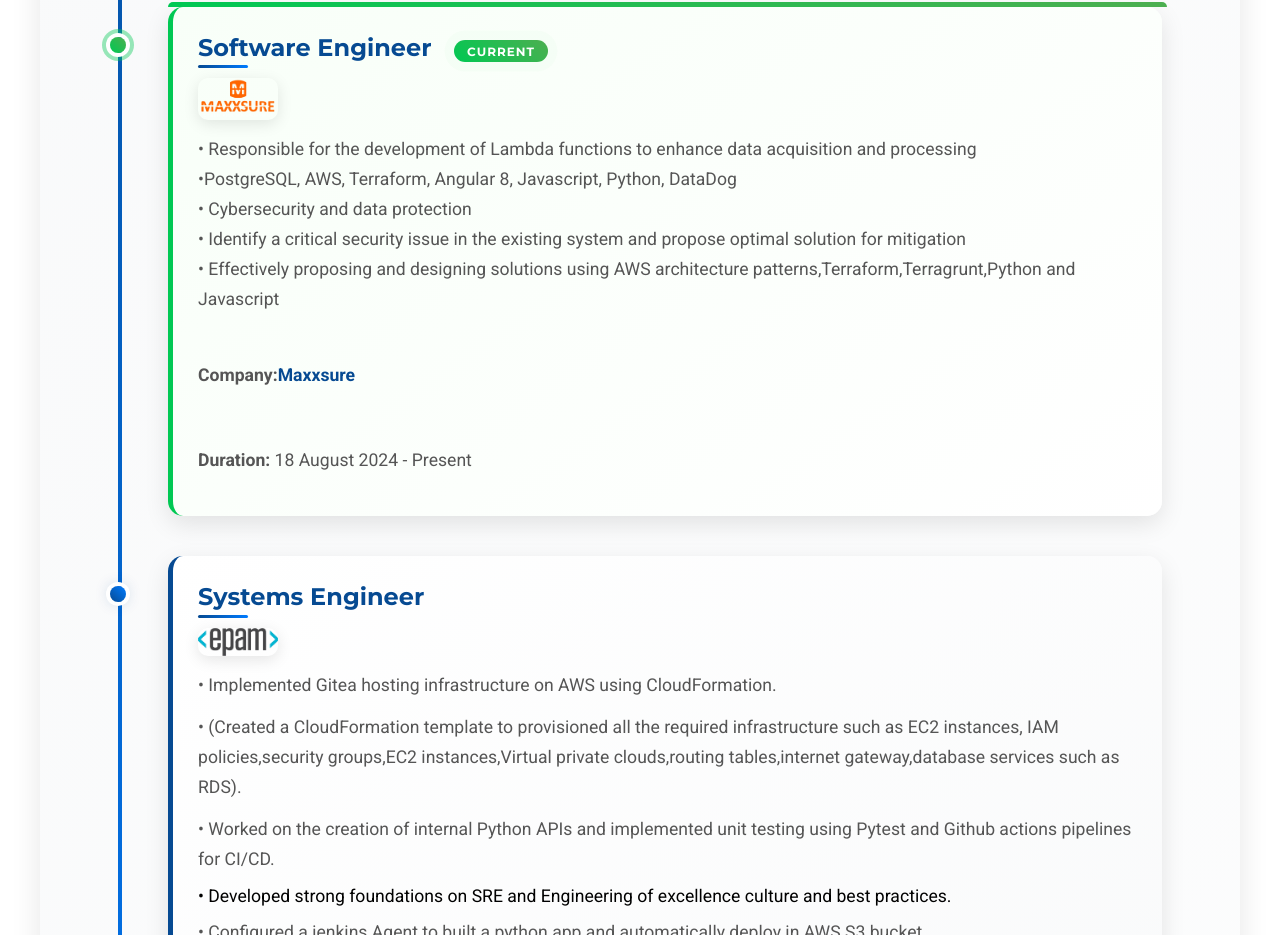
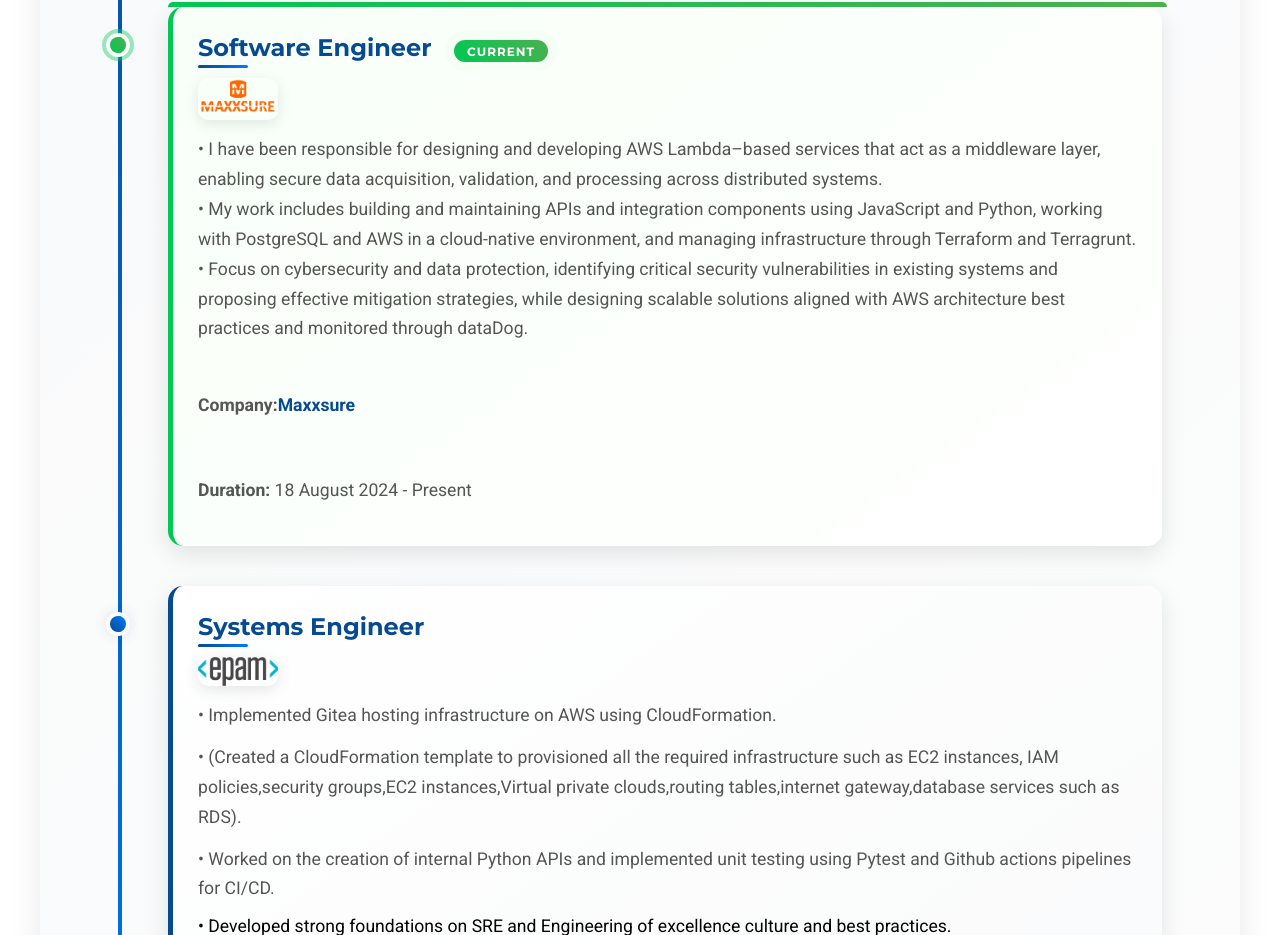
Before and after one commit to PaulOchoa952/portfolio, an Angular app: page / in a window 1280 px wide. Shown: the part 3715-4650 px from the top of the page. Built offline with nearby package versions, Linux system fonts and the light colour scheme.

Commit message:
update maxxsure paragraph

```diff
--- a/src/app/home/home.component.html
+++ b/src/app/home/home.component.html
@@ -180,15 +180,15 @@
                 <h3>Software Engineer <span class="current-badge">Current</span></h3>
                 <img src="../assets/images/logo.webp" alt="Maxxsure Logo" class="company-logo" loading="lazy">
                 <p>
-                    • Responsible for the development of Lambda functions to enhance data acquisition and processing
-                    <br>
-                    •PostgreSQL, AWS, Terraform, Angular 8, Javascript, Python, DataDog
-                    <br>
-                    • Cybersecurity and data protection
-                    <br>
-                    • Identify a critical security issue in the existing system and propose optimal solution for mitigation
-                    <br>
-                    • Effectively proposing and designing solutions using AWS architecture patterns,Terraform,Terragrunt,Python and Javascript
+                • I have been responsible for designing and developing AWS Lambda–based services that act as a
+                    middleware layer, enabling secure data acquisition, validation, and processing across distributed systems.
+                <br>
+                • My work includes building and maintaining APIs and integration components using JavaScript and Python,
+                    working with PostgreSQL and AWS in a cloud-native environment, and managing infrastructure through Terraform and Terragrunt.
+                <br>
+                • Focus on cybersecurity and data protection, identifying critical security vulnerabilities in existing systems
+                  and proposing effective mitigation strategies, while designing scalable solutions aligned with AWS architecture best practices
+                  and monitored through dataDog.
                 </p>
                 <br>
                 <p><strong>Company:</strong> <a href="https://maxxsure.com/" target="_blank">Maxxsure</a></p>
```
